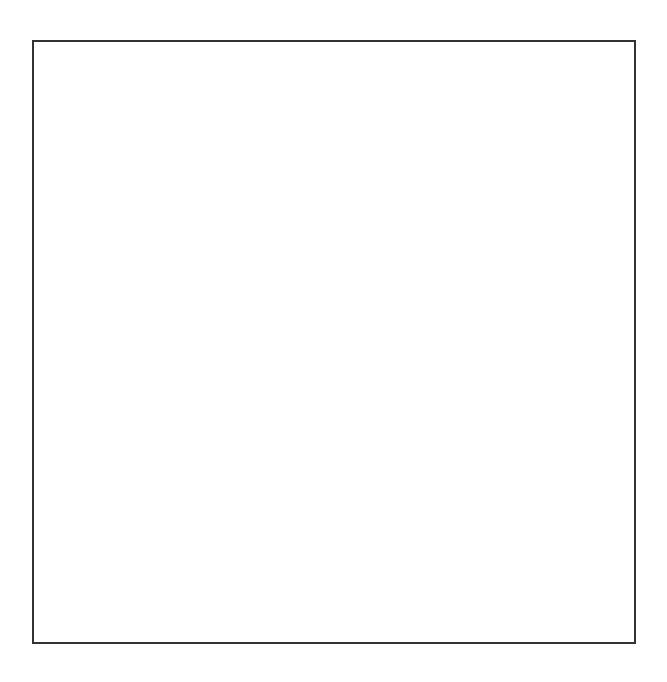
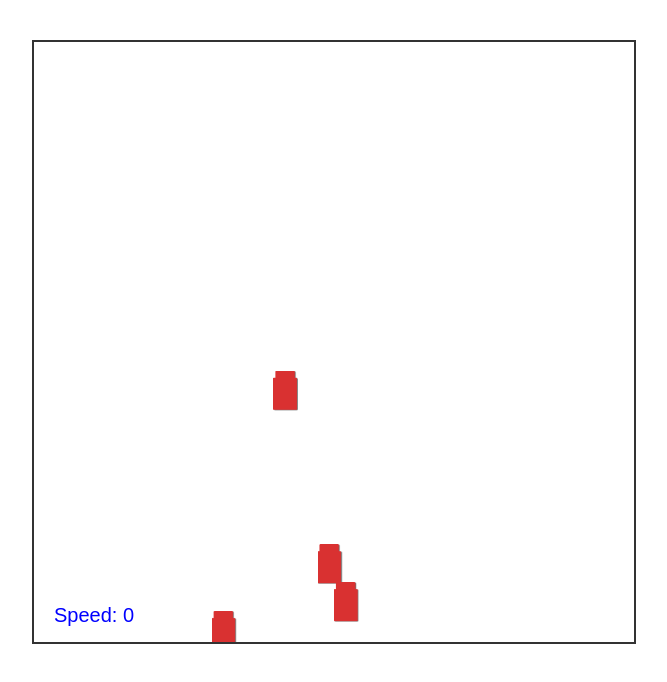
Before and after one commit to jayeshcp/car-racing-game, a plain HTML site: page index.html in a window 1280 px wide. Shown: the whole page, without its empty margins (8-675 px from the left). Drawn offline with nearby package versions, Linux system fonts and the light colour scheme.

Commit message:
Update index.html

```diff
--- a/index.html
+++ b/index.html
@@ -1,17 +1,158 @@
 <html lang="en">
   <head>
-<meta charset="UTF-8">
-<meta name="apple-mobile-web-app-title" content="Car Race">
-<meta name="author" content="Jayesh Chandrapal">
+    <meta charset="UTF-8" />
+    <meta name="apple-mobile-web-app-title" content="Car Race" />
+    <meta name="author" content="Jayesh Chandrapal" />
     <title>Car Race: Canvas game</title>
-<meta name="viewport" content="width=device-width, initial-scale=1">
-<link rel="stylesheet" href="https://cdnjs.cloudflare.com/ajax/libs/meyer-reset/2.0/reset.min.css">
+    <meta name="viewport" content="width=device-width, initial-scale=1" />
+    <link
+      rel="stylesheet"
+      href="https://cdnjs.cloudflare.com/ajax/libs/meyer-reset/2.0/reset.min.css"
+    />
     <link rel="stylesheet" href="styles.css";
-
   </head>
   <body translate="no">
     <canvas id="canvas" width="600px" height="600px"></canvas>
 
-  <script src="game.js" />
+    <script type="text/javascript">
+      class Utils {
+        static random(max, min = 0) {
+          return Math.random() * (max - min) + min;
+        }
+      }
+
+      const canvas = document.getElementById("canvas");
+      const context = canvas.getContext("2d");
+
+      let imageObj = new Image();
+      imageObj.onload = function() {
+        context.drawImage(imageObj, this.x, this.y, this.width, this.height);
+      };
+      imageObj.src = 'car.png';
+
+      class Car {
+        constructor(canvas, context, color) {
+          this.context = context;
+          this.x = canvas.width / 2;
+          this.y = canvas.height - 60;
+          this.color = color;
+          this.width = 25;
+          this.height = 40;
+          this.velocityX = 0;
+          this.speed = 30;
+          this.friction = 0.9;
+        }
+
+        move(x, y) {
+          this.x = x;
+          this.y = y;
+        }
+
+        draw() {
+          // this.context.fillStyle = this.color;
+          // this.context.fillRect(this.x, this.y, this.width, this.height);
+          context.drawImage(imageObj, this.x, this.y, this.width, this.height);
+        }
+      }
+
+      function clearCanvas() {
+        context.clearRect(0, 0, canvas.width, canvas.height);
+      }
+
+      const car = new Car(canvas, context, "black");
+      car.draw();
+
+      const keys  =  {};
+
+      document.body.addEventListener("keydown", (event) => {
+        keys[event.keyCode] = true;
+      });
+
+      document.body.addEventListener("keyup", (event) => {
+        keys[event.keyCode] = false;
+      });
+
+      const cars = [];
+      for (let i = 0; i < 5; i++) {
+        cars.push(new Car(canvas, context, "red"));
+        cars[i].move(Utils.random(canvas.width), Utils.random(canvas.height));
+        cars[i].draw();
+      }
+
+      let otherCar;
+      let gameSpeed = 3;
+
+      setInterval(() => {
+        gameSpeed += 1;
+        if (gameSpeed > 9) {
+          gameSpeed = 9;
+        }
+      }, 5000);
+
+      function  updatePlayerCar() {
+        // LEFT
+        if (keys[37]) {
+          if (car.velocityX > -car.speed) {
+            car.velocityX--;
+          }
+        }
+
+        // RIGHT
+        if (keys[39]) {
+          if (car.velocityX < car.speed) {
+            car.velocityX++;
+          }
+        }
+
+        car.velocityX *= car.friction;
+        car.x +=  car.velocityX;
+
+        if (car.x > canvas.width - 30) {
+          car.x = canvas.width - 30;
+        } else if (car.x <= 5) {
+          car.x = 5;
+        }
+
+        car.draw();
+      }
+
+      function updateHUD()  {
+        context.font = "20px Arial";
+        context.fillStyle = "blue";
+        context.fillText(`Speed: ${gameSpeed}`, 20, canvas.height - 20);
+      }
+
+      function loop() {
+        requestAnimationFrame(loop);
+
+        clearCanvas();
+
+        for (let i = 0; i < 5; i++) {
+          otherCar = cars[i];
+          otherCar.move(otherCar.x, otherCar.y + gameSpeed);
+          if (otherCar.y > canvas.height) {
+            otherCar.move(Utils.random(canvas.width), -Utils.random(canvas.height));
+          }
+          otherCar.draw();
+
+          //  TODO collision detection
+          if (
+            otherCar.y + otherCar.height > car.y &&
+            (
+              (otherCar.x > car.x && otherCar.x < car.x + car.width)  ||
+              (otherCar.x + otherCar.width > car.x && otherCar.x + otherCar.width < car.x + car.width)
+            )
+          ) {
+            gameSpeed = 0;
+            // alert("Crash! Game over!")
+          }
+        }
+
+        updateHUD();
+        updatePlayerCar();
+      }
+
+      loop();
+    </script>
   </body>
 </html>
```
Lines whose indentation alone changed are shown as unchanged.
